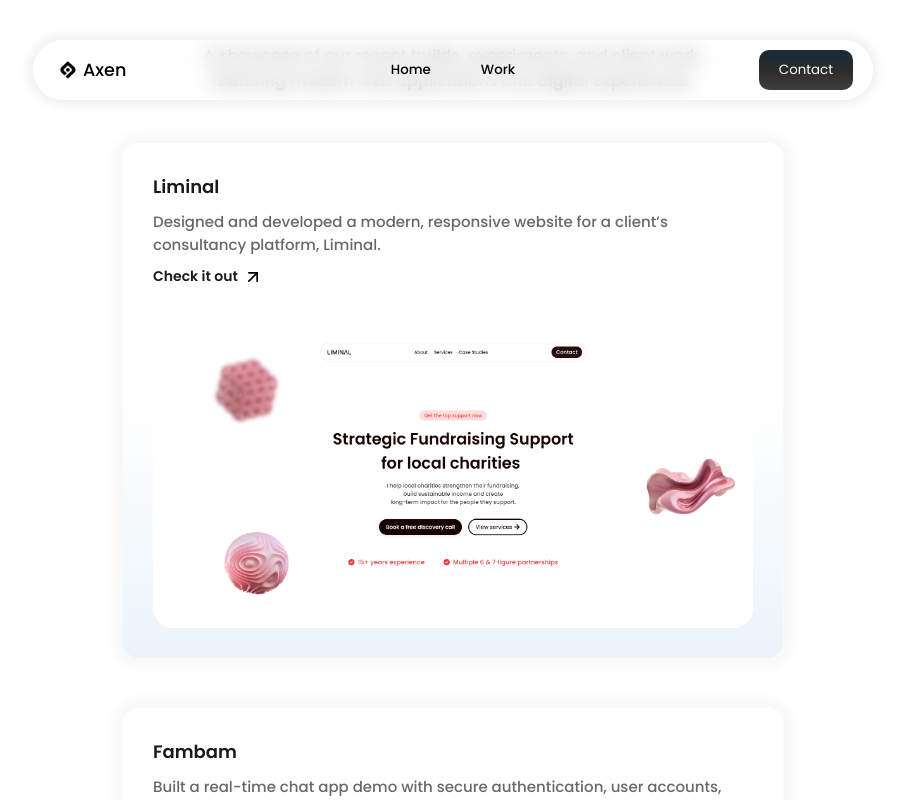
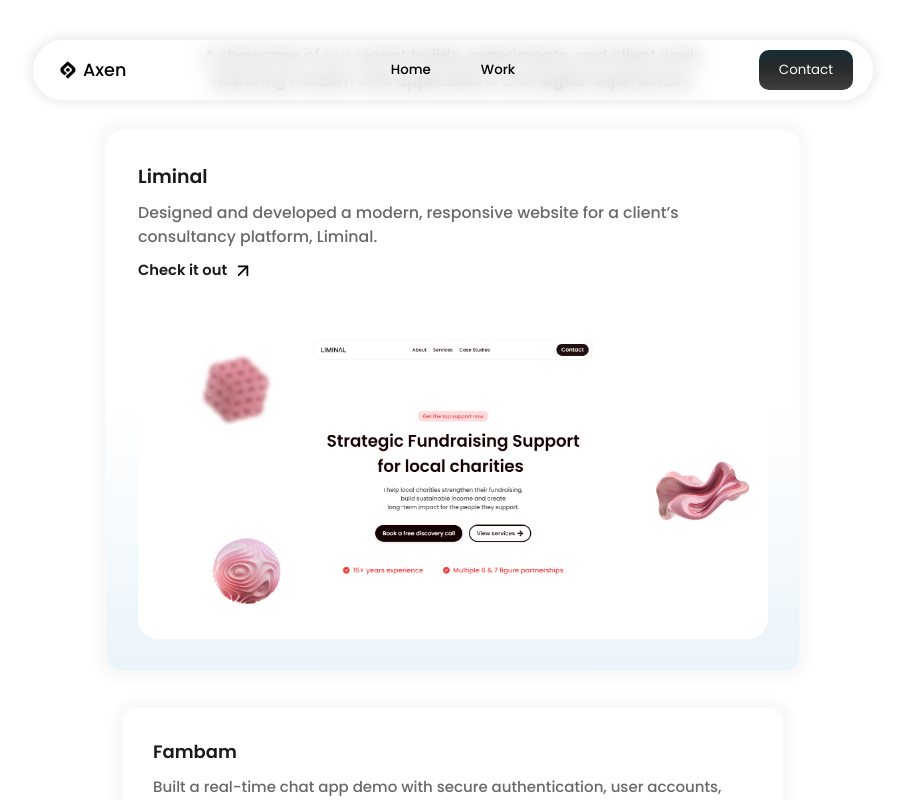
Before and after one commit to loumarzz01/Axen, a React (Vite) app: page / in a window 1280 px wide. In both pictures the pointer is over the element 640 px from the left and 1502 px from the top of the page. Shown: the part 1102-1902 px from the top of the page, without its empty margins (187-1092 px from the left). Built offline with nearby package versions, Linux system fonts and the light colour scheme.

Commit message:
animations

```diff
--- a/src/components/work/Work.css
+++ b/src/components/work/Work.css
@@ -49,6 +49,12 @@
     flex-direction: column;
 
     box-shadow: 0px 0px 10px 10px rgba(0, 0, 0, 0.027);
+
+    transition: 0.3s ease-in-out;
+}
+
+.item-box:hover {
+    transform: scale(1.05);
 }
 
 .item-name {
```
